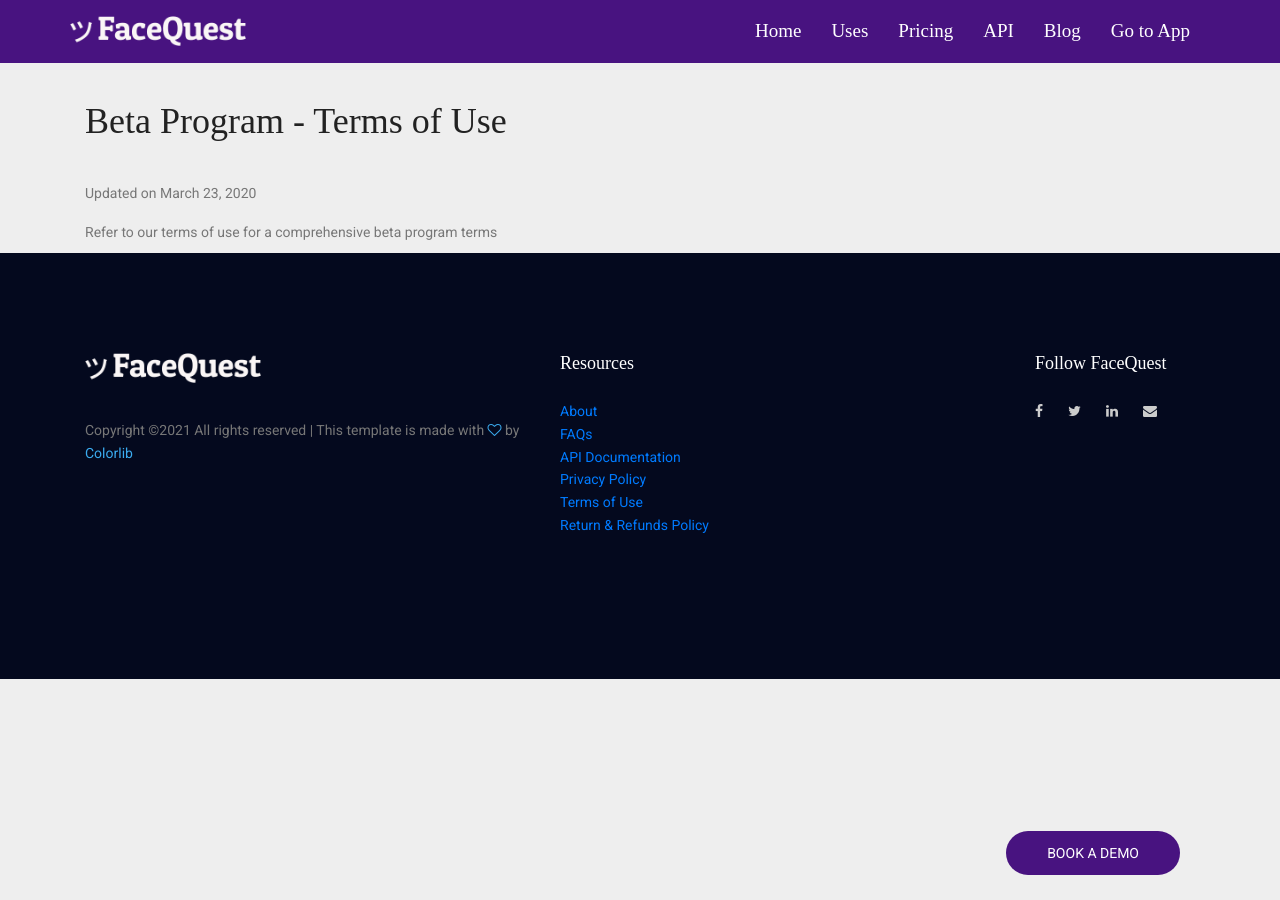
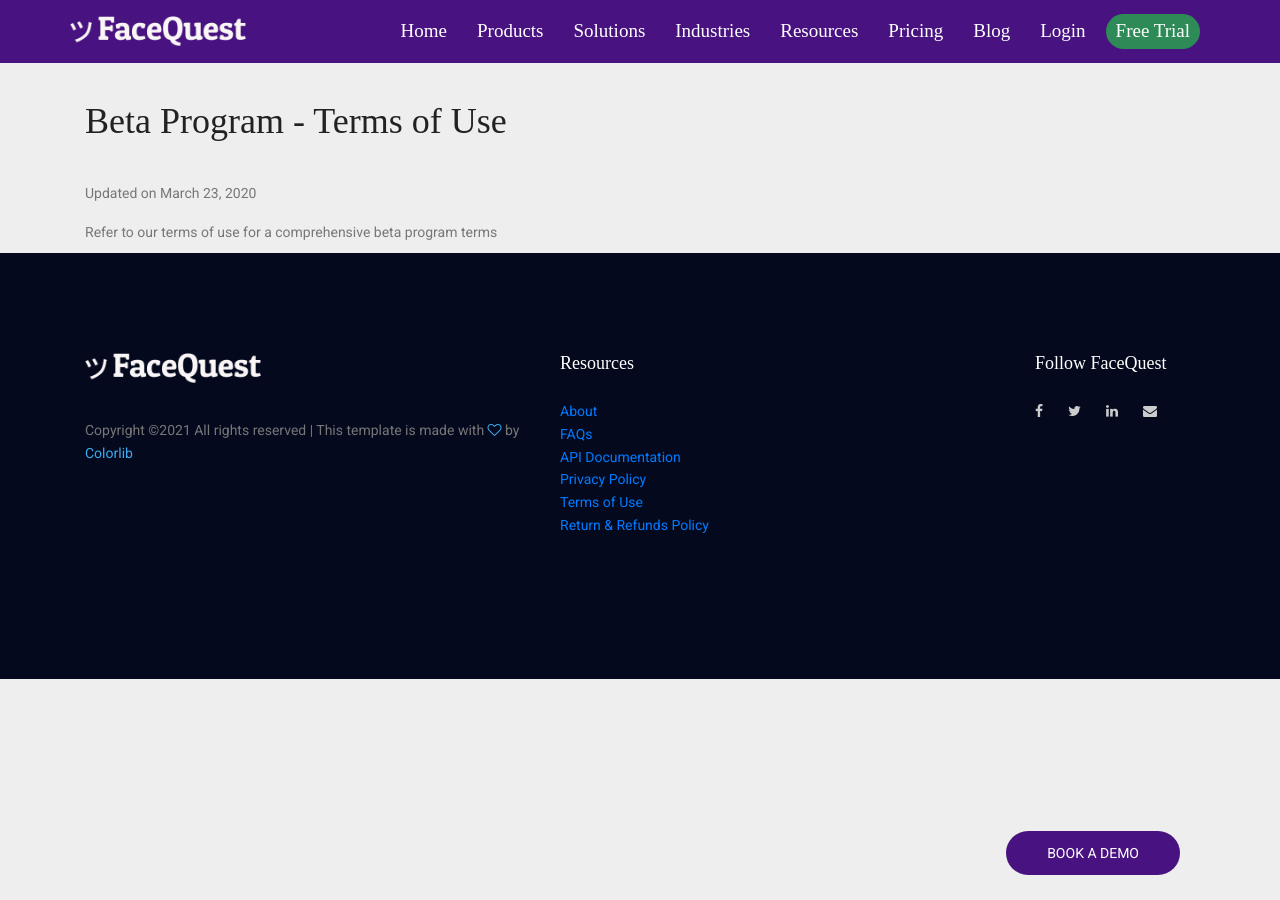
Before and after one commit to ampyard/facequest, a Jekyll site: the page built from betaterms.html, in a window 1280 px wide. Built offline with Jekyll 4.4.1, drawn with Linux system fonts in a browser that asks for light colours; nearby versions of some CDN libraries; some web fonts are replaced; comment, search, counter and statistics services are not loaded.

Commit message:
navbar fix for page headers

```diff
--- a/_includes/page_header.html
+++ b/_includes/page_header.html
@@ -7,11 +7,14 @@
       <nav id="nav-menu-container">
         <ul class="nav-menu">
           <li class="menu-active"><a href="/#home">Home</a></li>
-          <li><a href="uses">Uses</a></li>
+          <li><a href="/#products">Products</a></li>
+          <li><a href="/#solutions">Solutions</a></li>
+          <li><a href="/#industries">Industries</a></li>
+          <li><a href="/#resources">Resources</a></li>
           <li><a href="/#pricing">Pricing</a></li>
-          <li><a href="api-docs">API</a></li>
           <li><a href="https://medium.com/facequest" target="_blank">Blog</a></li>
-          <li><a href="https://app.facequest.io" target="_blank">Go to App</a></li>
+          <li><a href="https://app.facequest.io" target="_blank">Login</a></li>
+          <li><a class="navbar-btn mt-20" href="https://app.facequest.io/#/signup" target="_blank">Free Trial</a></li>
         </ul>
       </nav><!-- #nav-menu-container -->
     </div>
```
